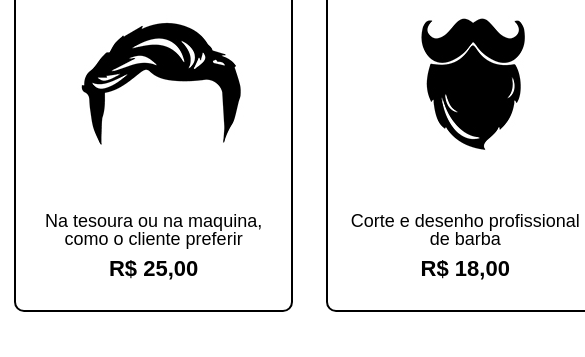
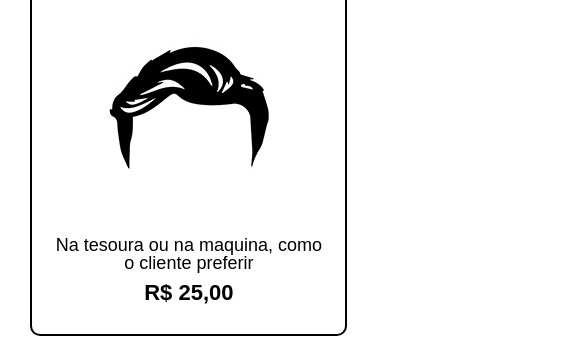
Before and after one commit to oAnthonyG/Projeto-Barbearia_Alura, a plain HTML site: page produtos.html in a window 390 px wide. Shown: the part 448-805 px from the top of the page, 585 px wide, since content can reach past the window. Drawn offline with Linux system fonts and the light colour scheme.

Commit message:
responsive produtos html

```diff
--- a/mobile.css
+++ b/mobile.css
@@ -28,4 +28,12 @@
         margin-left: 20px;
 
     }
+    .produtos{
+        width: auto;
+    }
+    .produtos li{
+        display: block;
+        width: 70%;
+        margin: 1.5rem 1.9rem;
+    }
 }
```
